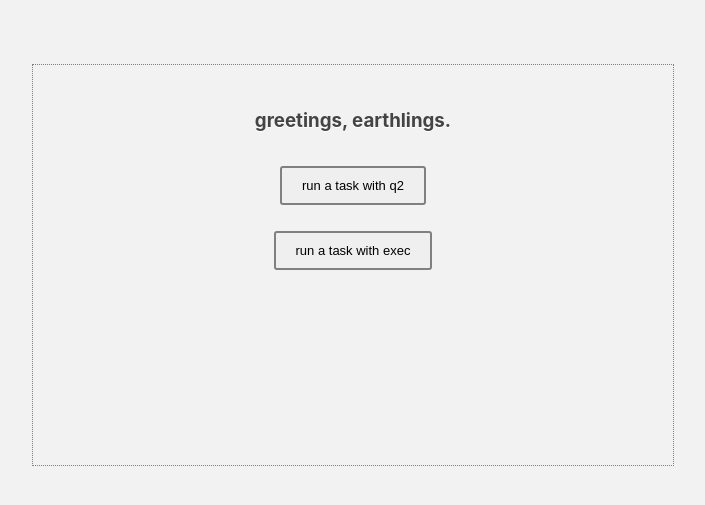
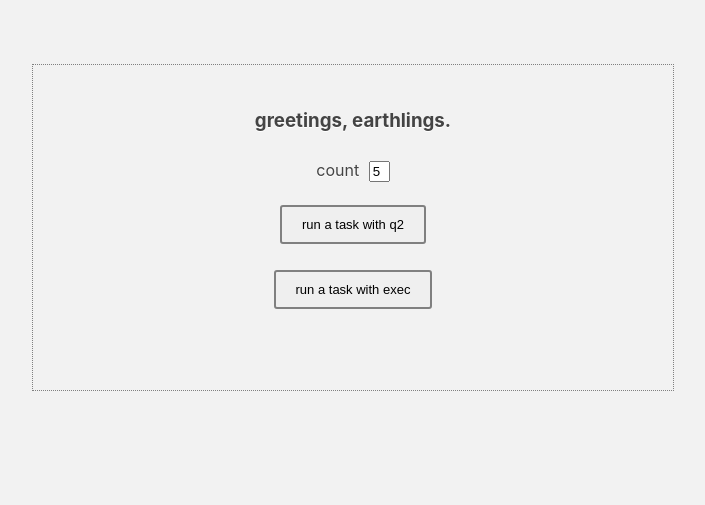
Before and after one commit to davidkhayes/django-sandbox, a Django app: template testapp/templates/testapp/index.html in a window 1280 px wide. Shown: the top 505 px of the page, without its empty margins (287-992 px from the left). Run offline with Django 4.2, Linux system fonts and the light colour scheme; the template is opened without the code that fills it: most values are stand-ins (such as "Sample title", 1, 10 or a date in 2020).

Commit message:
bug fixes plus some minor new functionality.

```diff
--- a/testapp/static/testapp/status.js
+++ b/testapp/static/testapp/status.js
@@ -29,7 +29,11 @@ const getStatus = async (id) => {
   spanId.innerText = temp["status"]
 
   if (temp["status"] == "finished") clearInterval(interval);
-  if (counter++ > 30) clearInterval(interval);
+
+  if (counter++ > 30) {
+    spanId.innerText = "unknown"
+    clearInterval(interval);
+  }
 };
 
 window.onload = () => {
--- a/testapp/static/testapp/style.css
+++ b/testapp/static/testapp/style.css
@@ -13,13 +13,33 @@ div {
   border: 1px dotted grey;
   margin: auto;
   margin-top: 25px;
-  height: 50vh;
+  height: 325px;
   width: 50vw;
   text-align: center;
 }
 
 h3 {
   padding-top: 20px;
+}
+
+input#number {
+  width: 21px;
+}
+
+/* Chrome, Safari, Edge, Opera */
+input[type='number']::-webkit-inner-spin-button,
+input[type='number']::-webkit-outer-spin-button {
+  -webkit-appearance: none;
+  margin: 0;
+}
+
+/* Firefox */
+input[type='number'] {
+  -moz-appearance: textfield;
+}
+
+label {
+  margin-right: 5px;
 }
 
 button {
--- a/testapp/templates/testapp/index.html
+++ b/testapp/templates/testapp/index.html
@@ -1,20 +1,39 @@
 {% load static %}
 
 <link rel="stylesheet" href="{% static "testapp/style.css" %}">
+
+<script type="text/javascript">
+  taskId = "{{task_id}}";    // needed in status.js
+
+  const doSubmit = () => {
+    const numberId = document.getElementById("number");
+
+    // there are counts in both forms,
+    const counts = document.getElementsByClassName("count");
+    for (let i=0; i < counts.length; i++) {
+      counts[i].value = numberId.value;
+    }
+  }
+</script>
 
 <div>
   <h3>
     greetings, earthlings.
   </h3>
+  <label for="quantity">count</label>
+  <input type="number" id="number" name="number" value="5" min="1" max="20">
+  <br>
   <form method="post" action="/testapp/taskq2">
     {% csrf_token %}
-    <button type="submit" title="taskq2">
+    <input type="hidden" class="count" name="count" value=5>
+    <button type="submit" title="taskq2" onclick="doSubmit()">
       run a task with q2
     </button>
   </form>
   <form method="post" action="/testapp/taskexec">
     {% csrf_token %}
-    <button type="submit" title="taskexec">
+    <input type="hidden" class="count" name="count" value=5>
+    <button type="submit" title="taskexec" onclick="doSubmit()">
       run a task with exec
     </button>
   </form>
```
Also changed, not shown: testapp/views.py (+23 -6 lines), utils/utils.py (+23 -6 lines), 2 other files.
